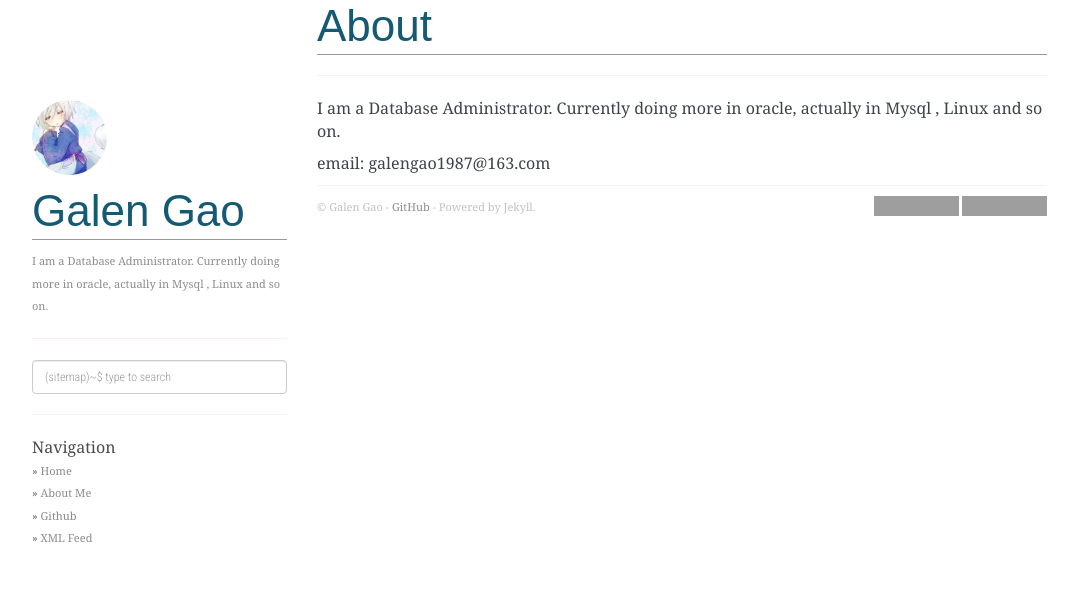
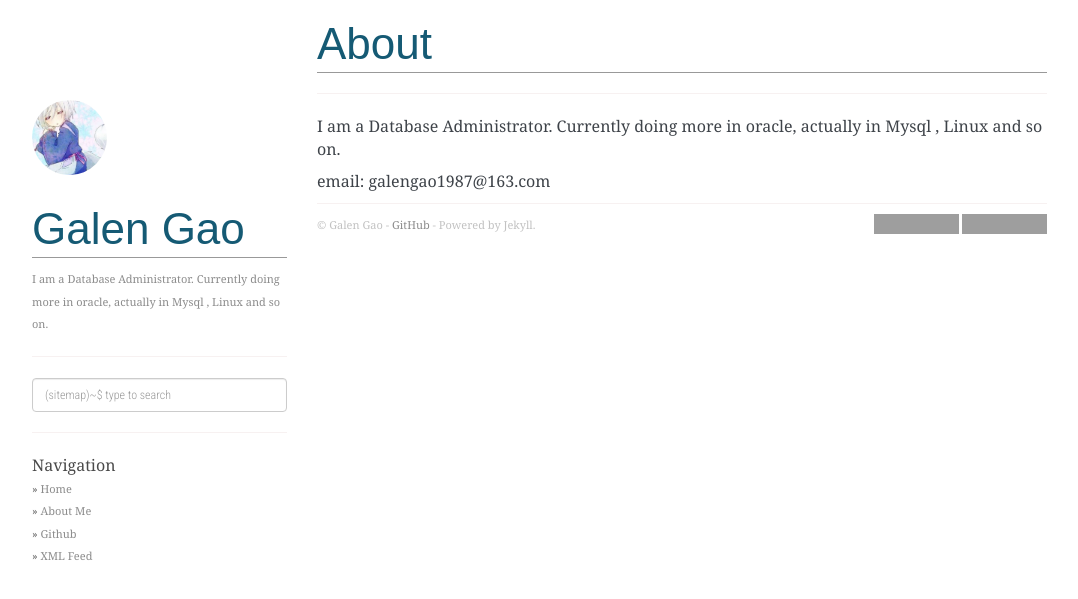
Before and after one commit to GalenGao/GalenGao.github.io, a Jekyll site: the page built from about.md, in a window 1280 px wide. Shown: the top 599 px of the page, without its empty margins (53-1131 px from the left). Built offline with Jekyll 4.4.1, drawn with Linux system fonts in a browser that asks for light colours; nearby versions of some CDN libraries; grey boxes are pictures that could not be loaded.

Commit message:
first post

```diff
--- a/static/css/main.css
+++ b/static/css/main.css
@@ -43,8 +43,6 @@ h1 {
     color: #155A74;
     padding-bottom: 4px;
     border-bottom: 1px solid #999;
-    margin-bottom: 0.5rem;
-    margin-top: 0.2rem;
 }
 
 h2 {
@@ -53,8 +51,6 @@ h2 {
   color: #155A74;
   padding-bottom: 4px;
   border-bottom: 1px solid #999;
-  margin-bottom: 0.5rem;
-  margin-top: 0.2rem;
 }
 
 h3 {
@@ -63,8 +59,6 @@ h3 {
   color: #155A74;
   padding-bottom: 4px;
   border-bottom: 1px solid #999;
-  margin-bottom: 0.5rem;
-  margin-top: 0.2rem;
 }
 
 a, a:link, a:active {
```
